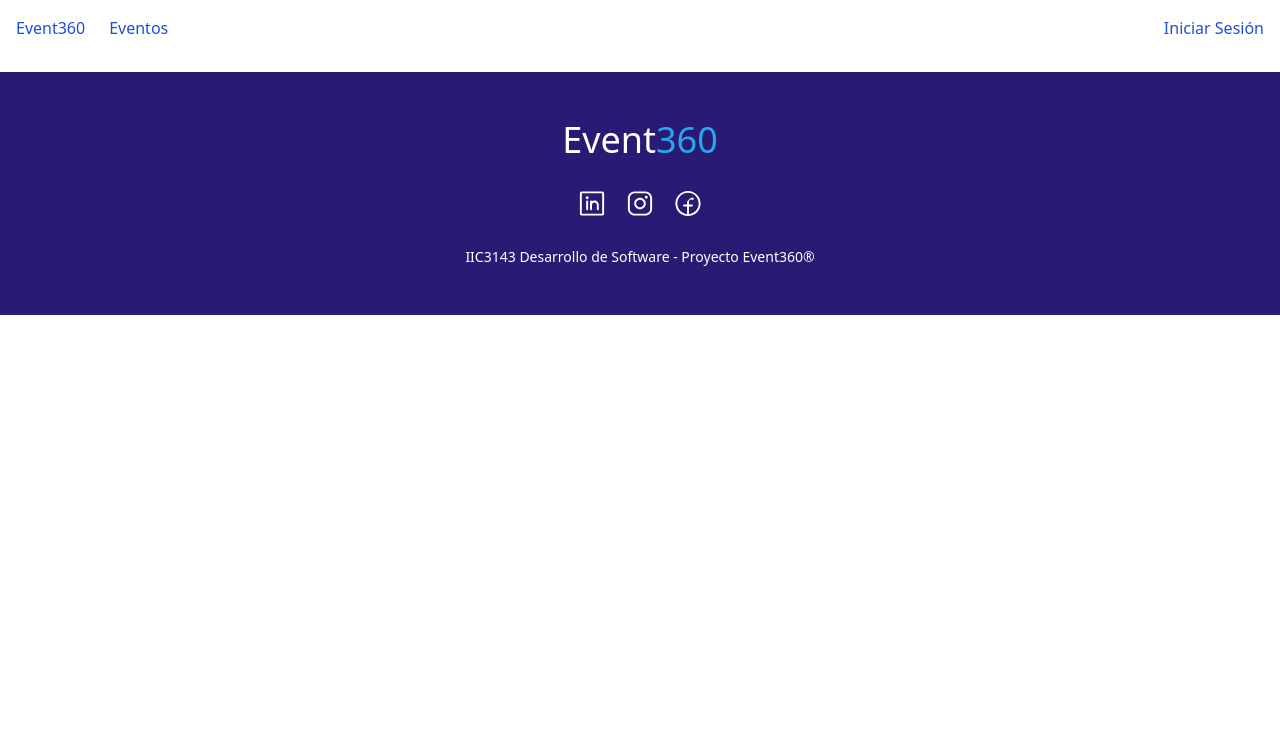
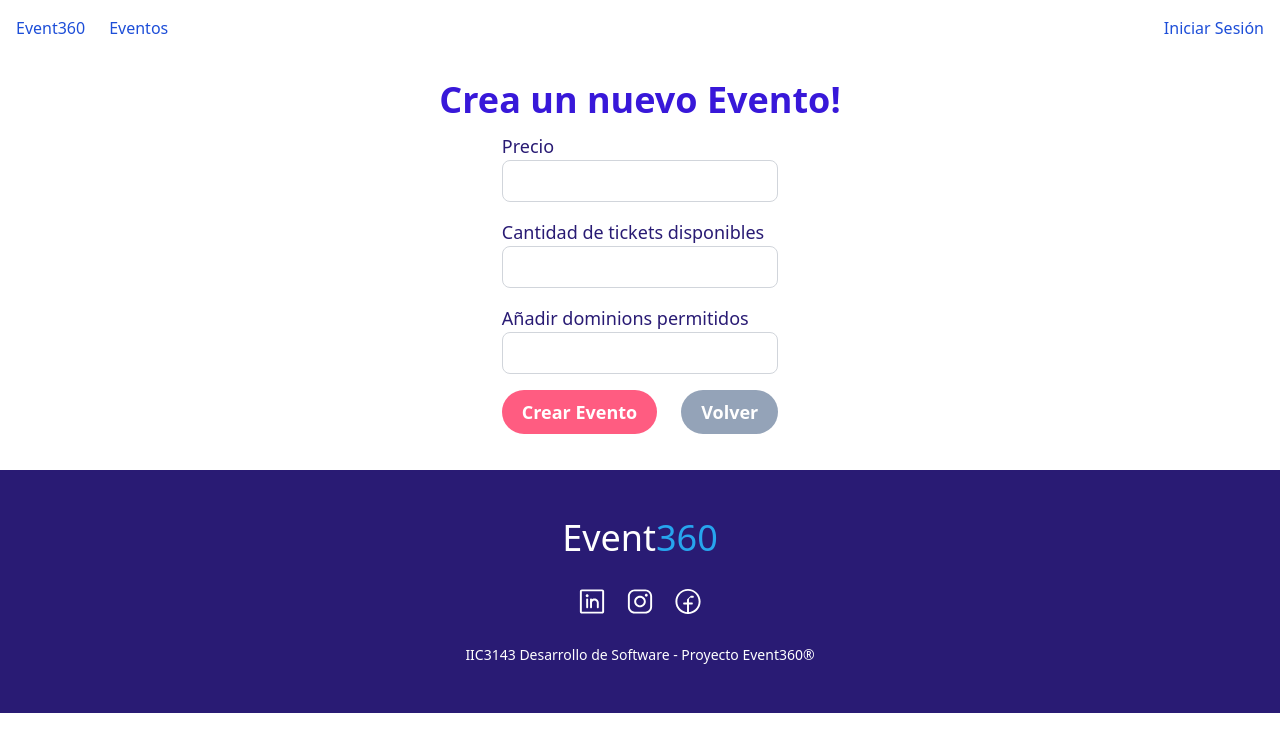
Before and after one commit to Jpuc1143/IIC3143-Event360-Frontend, a React (Create React App) app: page /edit-event/1/ticket in a window 1280 px wide. Shown: the top 752 px of the page. Built offline with nearby package versions, Linux system fonts and the light colour scheme; no server answers; what tw-elements would draw is missing.

Commit message:
feat(ticket): Add ticket type and show event tickets

```diff
--- a/src/App.tsx
+++ b/src/App.tsx
@@ -12,6 +12,7 @@ import Profile from "./pages/user/index";
 import Footer from "./components/Footer";
 import EditEvent from "./pages/EditEvent";
 import ShowEvent from "./pages/ShowEvent";
+import CreateTicketType from "./pages/CreateTicketType";
 import { ToastContainer } from "react-toastify";
 import "react-toastify/dist/ReactToastify.css";
 
@@ -35,6 +36,7 @@ function App() {
         <Route path="/redirect" element={<Home />} />
         <Route path="/events" element={<Events />} />
         <Route path="/events/:id" element={<Tickets />} />
+        <Route path="/edit-event/:id/ticket" element={<CreateTicketType />} />
         <Route path="/orders/:id" element={<Orders />} />
         <Route path="/my-events" element={<Events />} />
         <Route path="/my-organized-events" element={<Events />} />
--- /dev/null
+++ b/src/components/TicketTypeCard.tsx
@@ -0,0 +1,44 @@
+import ticket_img from "../assets/ticket.png";
+import { useAuth0 } from "@auth0/auth0-react";
+import { useNavigate } from "react-router";
+
+export default function TicketCard({ ticket }: { ticket: TicketType }) {
+  const { isAuthenticated } = useAuth0();
+  const navigate = useNavigate();
+  /* alt  ticket.name ???? */
+  return (
+    <div className="max-w-sm rounded-xl overflow-hidden shadow-lg hover:shadow-xl">
+      <img alt="" className="w-full" src={ticket_img} />
+      <div className="px-6 py-4">
+        <div className="mb-2">
+          <h3 className="font-bold text-xl text-primary-dark">{ticket.id}</h3>
+          <div className="flex justify-between text-sm">
+            Precio: ${ticket.price}
+          </div>
+          <div className="text-base font-bold">Restantes: {ticket.amount}</div>
+          {ticket.domainWhiteList !== "all" && (
+            <div className="text-base font-bold">
+              (Solo válido para correos {ticket.domainWhiteList})
+            </div>
+          )}
+        </div>
+      </div>
+      {isAuthenticated && (
+        <div className="grid items-center mb-4 mx-6">
+          <button
+            onClick={() => navigate(`/payment/${ticket.id}`, { replace: true })}
+            className="w-32 h-8 bg-primary hover:bg-primary-dark text-white rounded-full font-bold hover:"
+          >
+            Editar
+          </button>
+          <button
+            onClick={() => navigate(`/payment/${ticket.id}`, { replace: true })}
+            className="w-32 h-8 bg-primary hover:bg-primary-dark text-white rounded-full font-bold hover:"
+          >
+            Borrar
+          </button>
+        </div>
+      )}
+    </div>
+  );
+}
--- /dev/null
+++ b/src/pages/CreateTicketType.tsx
@@ -0,0 +1,111 @@
+import { useForm } from "react-hook-form";
+import { z } from "zod";
+import { toast } from "react-toastify";
+/* import { useMutation, useQueryClient } from "react-query"; */
+import { useNavigate } from "react-router";
+import { useAuth0 } from "@auth0/auth0-react";
+import { postRequest } from "../api/queries";
+
+type FormData = {
+  // event_id: string;
+  // name: string;
+  price: number;
+  amount: number;
+  domainWhitelist: string;
+};
+
+const formDataSchema = z.object({
+  // event_id: z.string().min(1, "El id del evento es requerido"),
+  // name: z.string().min(1, "El nombre es requerido"),
+  price: z.number().int().min(1, "El precio por ticket es requerido"),
+  amount: z.number().int().min(1, "La cantidad de tickets es requerida"),
+  domainWhiteList: z.string()
+});
+
+export default function CreateEvent() {
+  const {
+    register,
+    handleSubmit,
+    formState: { errors },
+    watch,
+  } = useForm<FormData>();
+  const navigate = useNavigate();
+  const { getAccessTokenSilently } = useAuth0();
+
+  const createEvent = async (newEvent: FormData) => {
+    const accessToken = await getAccessTokenSilently();
+    const { data } = await postRequest("/tickettype", newEvent, accessToken); // TODO: Cambiar a endpoint correcto
+    if (data) {
+      toast.success("Tipo de ticket creado exitosamente");
+      navigate(`/view-events/${data.event_id}`);
+    } else {
+      toast.error("Hubo un error al crear el evento");
+    }
+  };
+
+  const onSubmit = (data: FormData) => {
+    try {
+      formDataSchema.parse(data);
+      console.log(data);
+      createEvent(data);
+    } catch (error) {
+      console.log(error);
+      if (error instanceof z.ZodError) {
+        error.errors.forEach((errorDetail) => {
+          toast.error(errorDetail.message);
+        });
+      } else {
+        toast.error("Error inesperado al procesar el formulario");
+      }
+    }
+  };
+
+  return (
+    <div className="mx-32 my-6 flex flex-col items-center">
+      <h1 className="text-primary font-bold text-4xl">Crea un nuevo Evento!</h1>
+      <form
+        className="flex flex-col gap-4 my-3"
+        onSubmit={handleSubmit(onSubmit)}
+      >
+        <div className="flex flex-col">
+          <label className="text-primary-dark text-lg">Precio</label>
+          <input
+            {...register("price")}
+            className="border border-gray-300 rounded-lg p-2 focus:outline-none focus:border-secondary"
+            type="text"
+          />
+        </div><div className="flex flex-col">
+          <label className="text-primary-dark text-lg">Cantidad de tickets disponibles</label>
+          <input
+            {...register("price")}
+            className="border border-gray-300 rounded-lg p-2 focus:outline-none focus:border-secondary"
+            type="text"
+          />
+        </div>
+        <div className="flex flex-col">
+          <label className="text-primary-dark text-lg">Añadir dominions permitidos</label>
+          <input
+            {...register("domainWhitelist")}
+            className="border border-gray-300 rounded-lg p-2 focus:outline-none focus:border-secondary"
+            type="text"
+          />
+        </div>
+        <div className="flex flex-row gap-6 justify-betweeen">
+          <button
+            className="bg-secondary text-white font-bold text-lg rounded-full px-5 py-2"
+            type="submit"
+          >
+            Crear Evento
+          </button>
+          <button
+            className="bg-slate-400 text-white font-bold text-lg rounded-full px-5 py-2"
+            type="button"
+            onClick={() => window.history.back()}
+          >
+            Volver
+          </button>
+        </div>
+      </form>
+    </div>
+  );
+}
--- a/src/pages/ShowEvent.tsx
+++ b/src/pages/ShowEvent.tsx
@@ -1,7 +1,37 @@
+import { useAuth0 } from "@auth0/auth0-react";
+import { useEffect, useState } from "react";
+import { getRequest } from "../api/queries";
+import { useParams } from "react-router";
+import TicketTypeCard from "../components/TicketTypeCard";
+import { useNavigate } from "react-router";
+
 export default function ShowEvent() {
+  const navigate = useNavigate();
+  const { id } = useParams();
+  const { getAccessTokenSilently, isAuthenticated } = useAuth0();
+
+  useEffect(() => {
+    const getTicketTypes = async () => {
+      const accessToken = await getAccessTokenSilently();
+      const { data } = await getRequest(`/users/me/events_organized/${id}`, accessToken);
+      if (data) setTicketTypes(data);
+    };
+    getTicketTypes();
+  }, [id]);
+
+  const [ticketTypes, setTicketTypes] = useState<TicketType[]>([]);
+
   return (
-    <div>
-      <h1>ShowEvent</h1>
+    <div className="grid grid-cols-3 gap-8">
+        {ticketTypes.map((ticket) => (
+          <TicketTypeCard ticket={ticket} />
+        ))}
+      <button
+        onClick={() => navigate(`/edit-event/${id}/ticket`, { replace: true })}
+        className="w-32 h-8 bg-primary hover:bg-primary-dark text-white rounded-full font-bold hover:"
+      >
+        Añadir tipo de ticket
+      </button>
     </div>
   );
 }
```
